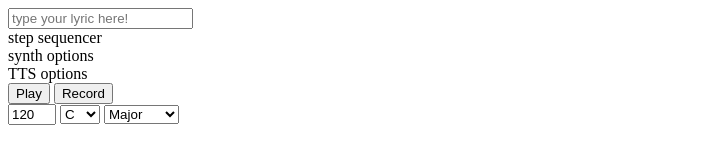
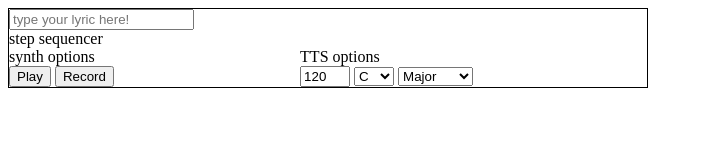
Before and after one commit to coleww/vocaloid-trash-monster, a website with bundled scripts: page www/index.html in a window 1280 px wide. Shown: the whole page, without its empty margins (0-703 px from the left). Built offline with nearby package versions, Linux system fonts and the light colour scheme.

Commit message:
cleanup layout

```diff
--- a/www/index.html
+++ b/www/index.html
@@ -25,7 +25,7 @@
     </div>
     <div class="half-width controls">
       <form class="js-main-controls">
-        <input type="number" name="bpm" value="120" min="1" max="1">
+        <input type="number" name="bpm" value="120" min="1" max="1000">
         <select name="tonic">
           <option value="C" selected>C</option>
           <option value="C#">C#</option>
--- a/www/main.css
+++ b/www/main.css
@@ -12,6 +12,7 @@ html {
 
 .container {
   width: 640px;
+  border: 1px solid black;
 }
 
 .full-width {
@@ -19,5 +20,10 @@ html {
 }
 
 .half-width {
-  width: 50%;
+  width: 45%;
+  display: inline-block;
 }
+
+input[type="number"] {
+  width: 50px;
+}
```
